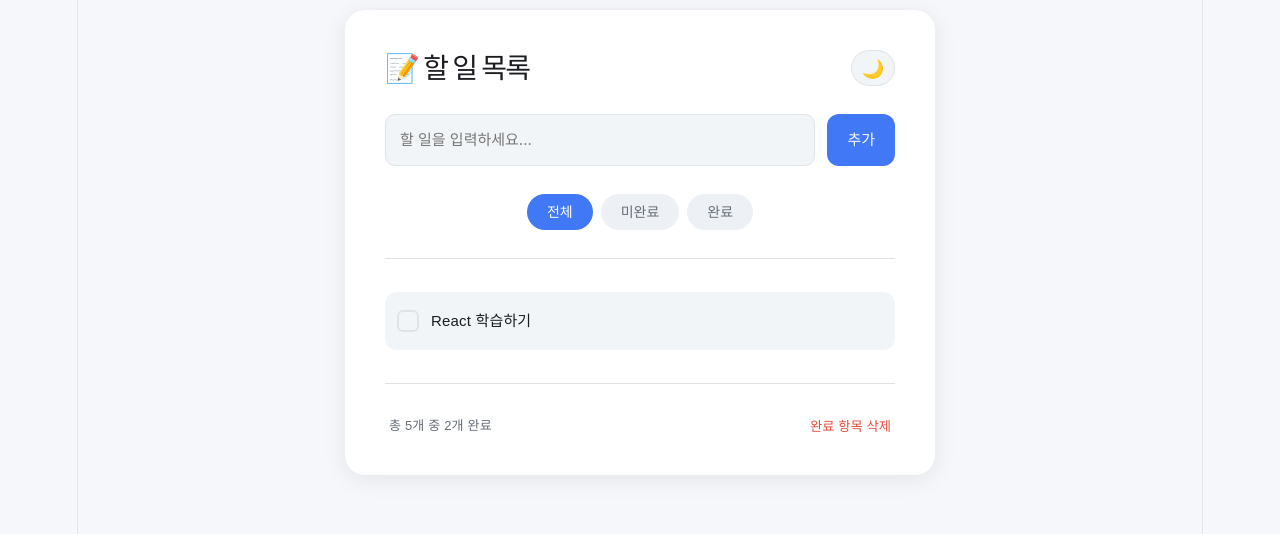
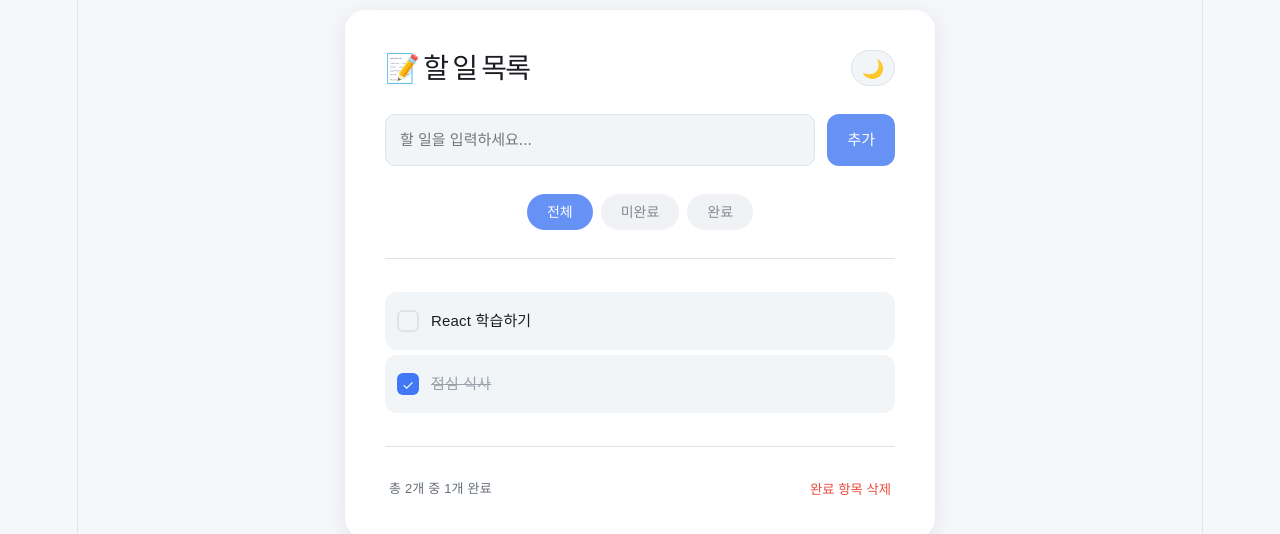
Before and after one commit to hyeongu01/react-todo-app, a React (Vite) app: page / in a window 1280 px wide. Shown: the top 534 px of the page. Built offline with nearby package versions, Linux system fonts and the light colour scheme.

Commit message:
feat: 필터링 구현

```diff
--- a/src/components/AddTask.module.css
+++ b/src/components/AddTask.module.css
@@ -39,4 +39,10 @@
   font-style: normal;
   font-weight: 600;
   line-height: 22px;
+  opacity: 0.8;
 }
+
+.add_btn:active {
+  transform: scale(0.85);
+  opacity: 1;
+}
--- a/src/components/Filter.module.css
+++ b/src/components/Filter.module.css
@@ -20,6 +20,12 @@
   font-style: normal;
   font-weight: 500;
   line-height: 20px;
+  opacity: 0.8;
+}
+
+.filters button:active {
+  transform: scale(0.85);
+  opacity: 1;
 }
 
 .filters .active {
--- a/src/components/Filter.tsx
+++ b/src/components/Filter.tsx
@@ -1,12 +1,37 @@
 import { type JSX } from 'react';
 import styles from './Filter.module.css';
+import { useTodoList } from '../contexts/TodoContext';
 
 function Filter(): JSX.Element {
+  const { filter, updateFilter } = useTodoList();
+
+  function handleUpdateFilter(e: React.MouseEvent<HTMLButtonElement>) {
+    updateFilter(e.currentTarget.name);
+  }
+
   return (
     <div className={styles.filters}>
-      <button className={styles.active}>전체</button>
-      <button>미완료</button>
-      <button>완료</button>
+      <button
+        name={'all'}
+        className={filter === 'all' ? styles.active : ''}
+        onClick={handleUpdateFilter}
+      >
+        전체
+      </button>
+      <button
+        name={'process'}
+        className={filter === 'process' ? styles.active : ''}
+        onClick={handleUpdateFilter}
+      >
+        미완료
+      </button>
+      <button
+        name={'done'}
+        className={filter === 'done' ? styles.active : ''}
+        onClick={handleUpdateFilter}
+      >
+        완료
+      </button>
     </div>
   );
 }
--- a/src/components/Footer.tsx
+++ b/src/components/Footer.tsx
@@ -1,10 +1,13 @@
 import { type JSX } from 'react';
 import styles from './Footer.module.css';
+import { useTodoList } from '../contexts/TodoContext';
 
 function Footer(): JSX.Element {
+  const { todoList } = useTodoList();
+  const doneList = todoList.filter((todo) => todo.isDone);
   return (
     <div className={styles.footer}>
-      <p>총 5개 중 2개 완료</p>
+      <p>{`총 ${todoList.length}개 중 ${doneList.length}개 완료`}</p>
       <button className={styles.clear}>완료 항목 삭제</button>
     </div>
   );
--- a/src/components/TodoList.tsx
+++ b/src/components/TodoList.tsx
@@ -4,8 +4,10 @@ import TodoItem from './TodoItem';
 import styles from './TodoList.module.css';
 
 function TodoList(): JSX.Element {
-  const { todoList } = useTodoList();
+  const { getFilteredList } = useTodoList();
+  const todoList = getFilteredList();
 
+  if (todoList.length === 0) return <p>Task가 없습니다.</p>;
   return (
     <ul className={styles['todo-list']}>
       {todoList.map((todo) => {
--- a/src/contexts/TodoContext.tsx
+++ b/src/contexts/TodoContext.tsx
@@ -3,6 +3,9 @@ import { type TodoType } from '../types/Todo.types';
 
 type TodoListContextType = {
   todoList: TodoType[];
+  filter: 'all' | 'process' | 'done';
+  updateFilter: (newFilter: string) => void;
+  getFilteredList: () => TodoType[];
   addTodo: (todo: TodoType) => void;
   toggleTodo: (id: number) => void;
 };
@@ -12,7 +15,23 @@ const TodoListContext = createContext<TodoListContextType | null>(null);
 export function TodoListProvider({ children }: { children: React.ReactNode }) {
   const [todoList, setTodoList] = useState<TodoType[]>([
     { id: 999, title: 'React 학습하기', isDone: false },
+    { id: 998, title: '점심 식사', isDone: true },
   ]);
+
+  const [filter, setFilter] = useState<'all' | 'process' | 'done'>('all');
+
+  function updateFilter(newFilter: string) {
+    const temp = newFilter as 'all' | 'process' | 'done';
+    if (['all', 'process', 'done'].includes(newFilter)) setFilter(temp);
+  }
+
+  function getFilteredList(): TodoType[] {
+    return todoList.filter((todo) => {
+      if (filter === 'all') return true;
+      if (filter === 'process') return todo.isDone === false;
+      if (filter === 'done') return todo.isDone;
+    });
+  }
 
   function addTodo(todo: TodoType) {
     setTodoList((prev) => [...prev, todo]);
@@ -29,7 +48,16 @@ export function TodoListProvider({ children }: { children: React.ReactNode }) {
   }
 
   return (
-    <TodoListContext.Provider value={{ todoList, addTodo, toggleTodo }}>
+    <TodoListContext.Provider
+      value={{
+        todoList,
+        filter,
+        getFilteredList,
+        addTodo,
+        toggleTodo,
+        updateFilter,
+      }}
+    >
       {children}
     </TodoListContext.Provider>
   );
```
Also changed, not shown: 1 other file (tests, documents, lock files or other folders).
